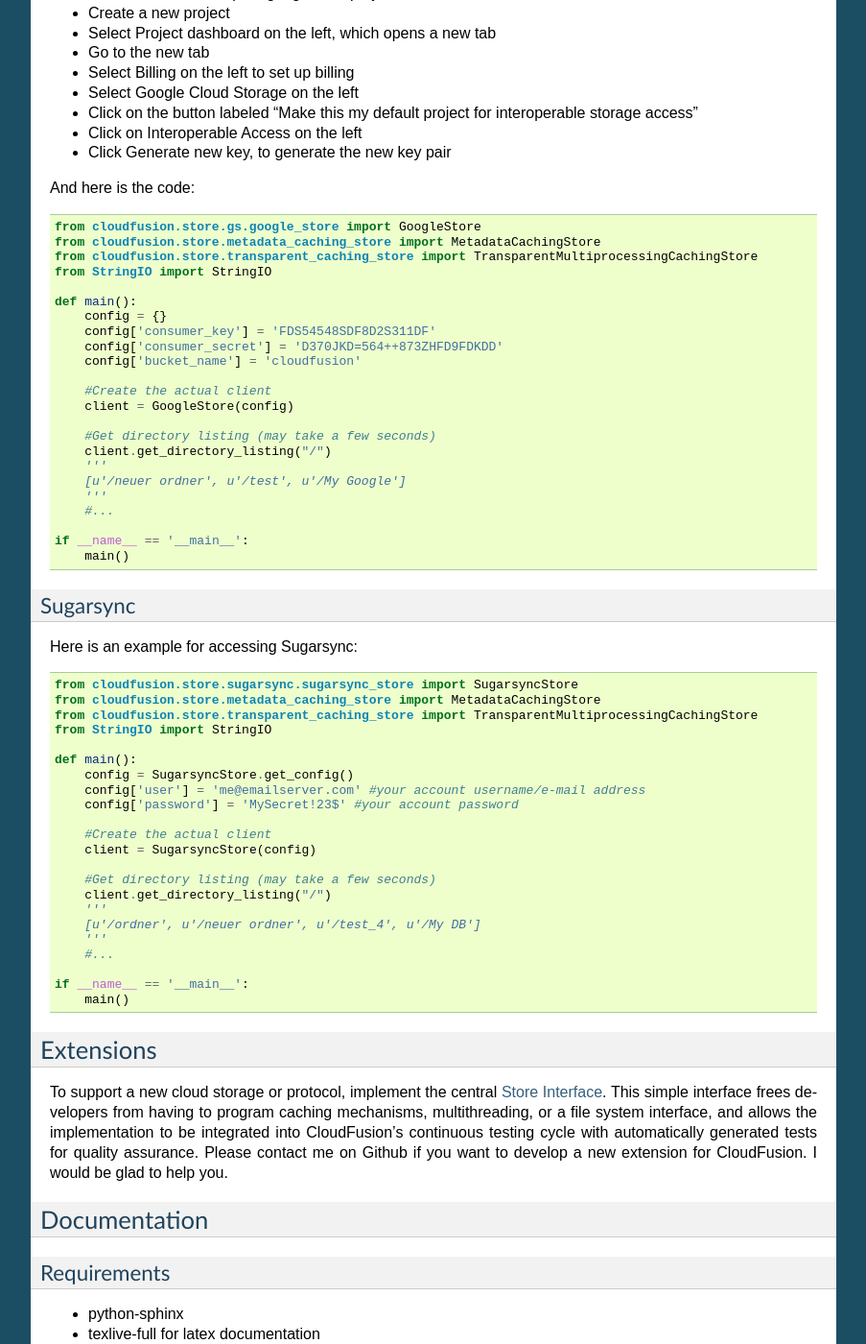
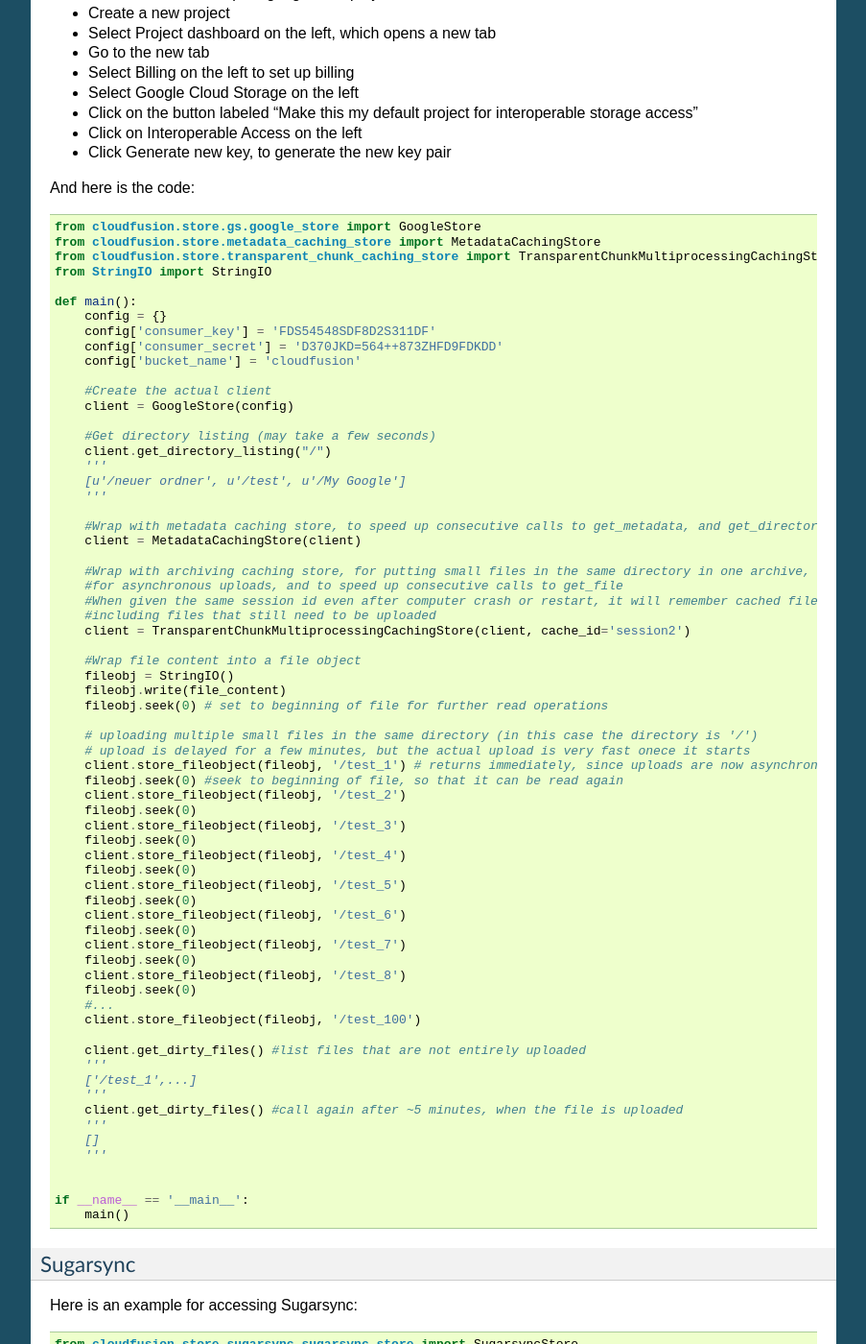
Before and after one commit to joe42/CloudFusion, a Sphinx documentation site: the page built from cloudfusion/doc/develop.txt, in a window 1280 px wide and 1400 px high, scrolled down 4185 px. Shown: the whole window at 96% size, without its empty margins (198-1101 px from the left). Built offline with Sphinx 7.4.7, drawn with Linux system fonts in a browser that asks for light colours; pages that are not in the unit, such as notebooks, are missing from menus; some of the changed text lies outside the part shown.

Commit message:
Update documentation for developers with examples on how to use the archiving layer implemented by the class TransparentChunkMultiprocessingCachingStore

```diff
--- a/cloudfusion/doc/develop.txt
+++ b/cloudfusion/doc/develop.txt
@@ -245,8 +245,8 @@
 
 
 
-Google Storage
-++++++++++++++++++++++++++++++++
+Google Storage and the Archiving Layer
+++++++++++++++++++++++++++++++++++++++
 
 Here is an example for Google Storage. The bucket will be created if it does not exist.
 A bucket is similar to a subfolder, to which access with CloudFusion is restricted.
@@ -266,7 +266,7 @@
 
     from cloudfusion.store.gs.google_store import GoogleStore
     from cloudfusion.store.metadata_caching_store import MetadataCachingStore
-    from cloudfusion.store.transparent_caching_store import TransparentMultiprocessingCachingStore
+    from cloudfusion.store.transparent_chunk_caching_store import TransparentChunkMultiprocessingCachingStore
     from StringIO import StringIO
 
     def main():
@@ -283,7 +283,51 @@
         '''
         [u'/neuer ordner', u'/test', u'/My Google']
         '''
+
+        #Wrap with metadata caching store, to speed up consecutive calls to get_metadata, and get_directory_listing
+        client = MetadataCachingStore(client)
+
+        #Wrap with archiving caching store, for putting small files in the same directory in one archive,
+        #for asynchronous uploads, and to speed up consecutive calls to get_file
+        #When given the same session id even after computer crash or restart, it will remember cached files,
+        #including files that still need to be uploaded
+        client = TransparentChunkMultiprocessingCachingStore(client, cache_id='session2')
+
+        #Wrap file content into a file object
+        fileobj = StringIO()
+        fileobj.write(file_content)
+        fileobj.seek(0) # set to beginning of file for further read operations
+
+        # uploading multiple small files in the same directory (in this case the directory is '/')
+        # upload is delayed for a few minutes, but the actual upload is very fast onece it starts
+        client.store_fileobject(fileobj, '/test_1') # returns immediately, since uploads are now asynchronous
+        fileobj.seek(0) #seek to beginning of file, so that it can be read again
+        client.store_fileobject(fileobj, '/test_2')
+        fileobj.seek(0)
+        client.store_fileobject(fileobj, '/test_3')
+        fileobj.seek(0)
+        client.store_fileobject(fileobj, '/test_4')
+        fileobj.seek(0)
+        client.store_fileobject(fileobj, '/test_5')
+        fileobj.seek(0)
+        client.store_fileobject(fileobj, '/test_6')
+        fileobj.seek(0)
+        client.store_fileobject(fileobj, '/test_7')
+        fileobj.seek(0)
+        client.store_fileobject(fileobj, '/test_8')
+        fileobj.seek(0)
         #...
+        client.store_fileobject(fileobj, '/test_100')
+
+        client.get_dirty_files() #list files that are not entirely uploaded
+        '''
+        ['/test_1',...]
+        '''
+        client.get_dirty_files() #call again after ~5 minutes, when the file is uploaded
+        '''
+        []
+        '''
+
 
     if __name__ == '__main__':
         main()
```
